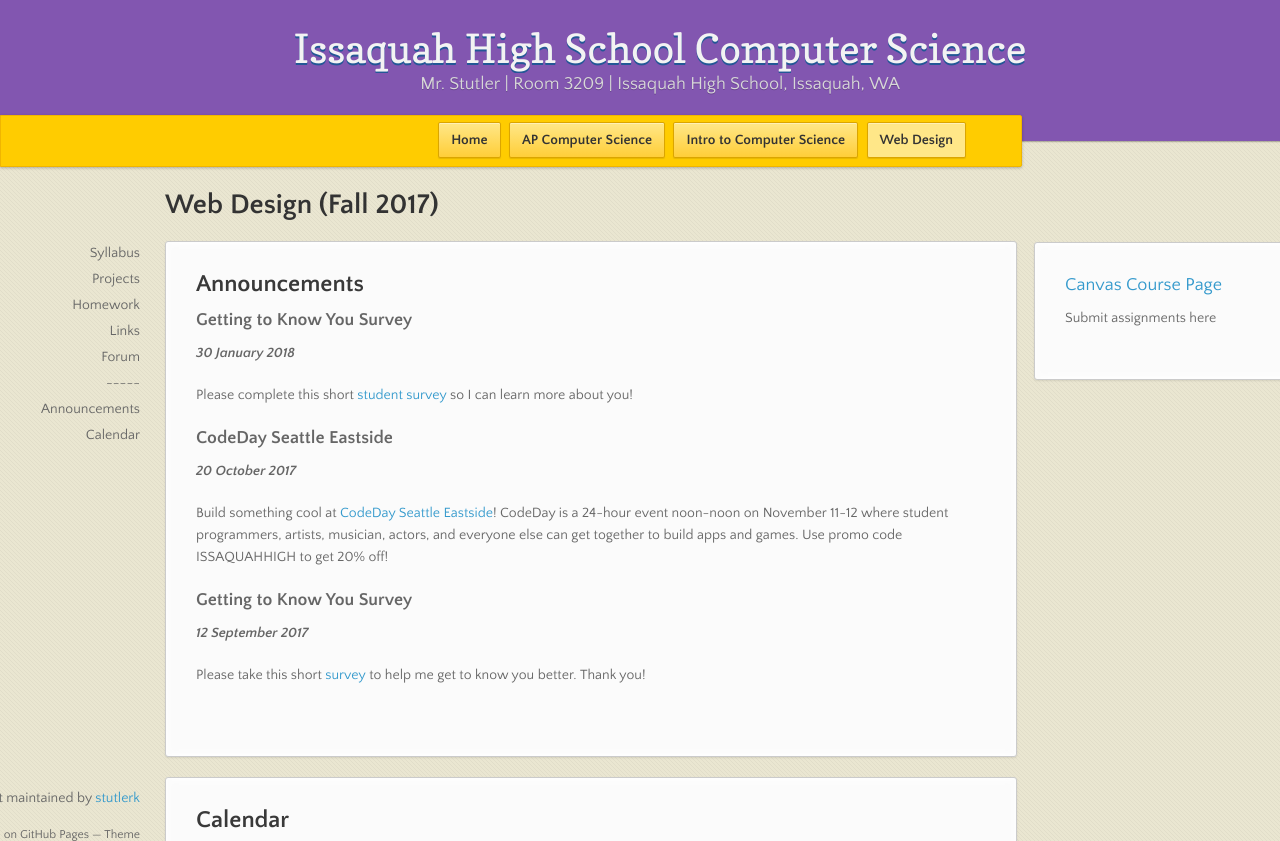
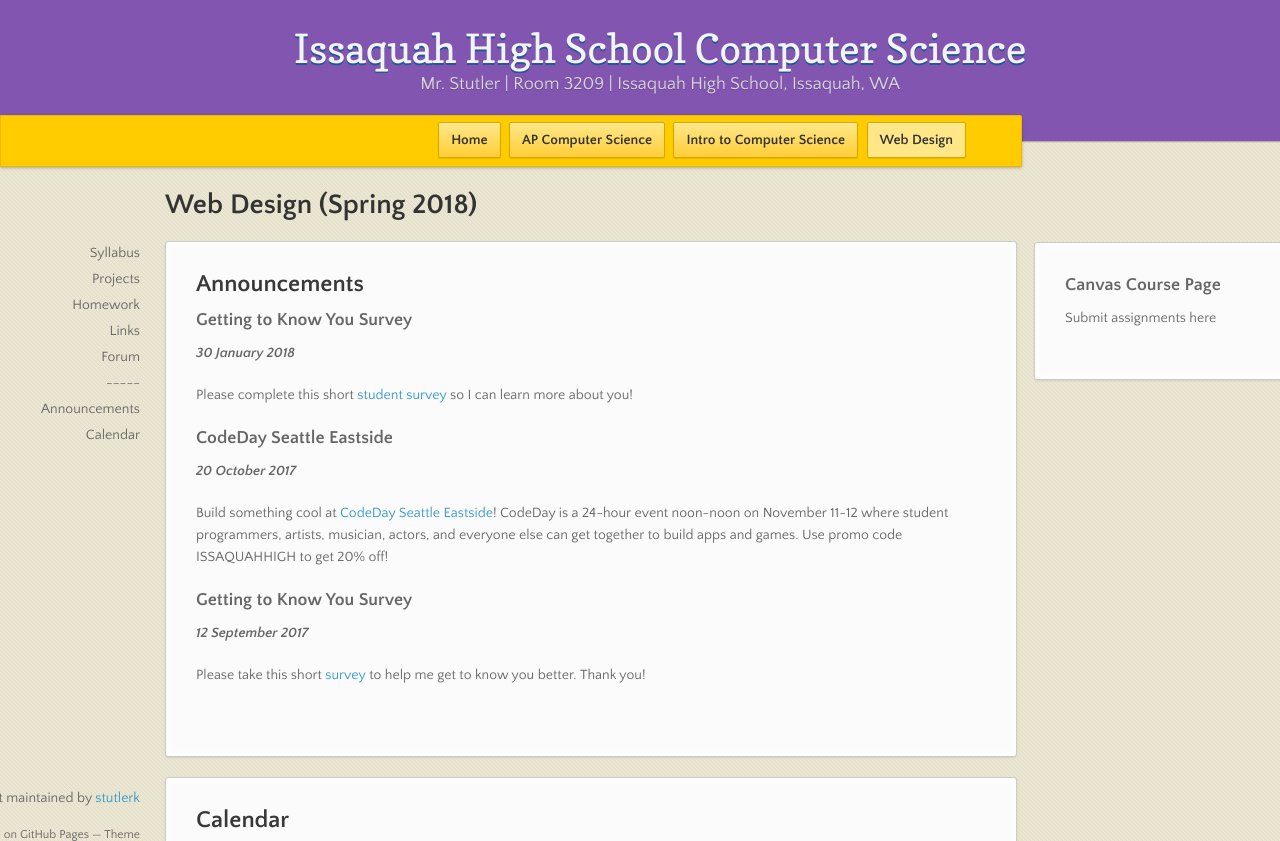
Before and after one commit to stutlerk/ihs-website, a Jekyll site: the page built from web/index.html, in a window 1280 px wide and 900 px high, cut to the strip 0-841 px from the top of the window. Built offline with Jekyll 4.4.1, drawn with Linux system fonts in a browser that asks for light colours; nearby versions of some CDN libraries.

Commit message:
Update index.html

```diff
--- a/web/index.html
+++ b/web/index.html
@@ -5,7 +5,7 @@
 
 forum: https://groups.google.com/forum/#!forum/ihs-web-design
 ---
-<h1>Web Design (Fall 2017)</h1>
+<h1>Web Design (Spring 2018)</h1>
 
 <section>
     <h2>Announcements</h2>
@@ -18,7 +18,7 @@
     {% endfor %}
 
     <aside>
-        <h3><a href="https://canvas.instructure.com/courses/1216356" target="_blank">Canvas Course Page</a></h3>
+        <h3><!--<a href="https://canvas.instructure.com/courses/1216356" target="_blank">-->Canvas Course Page</a></h3>
         <p>Submit assignments here</p>
 
         <!--
```
